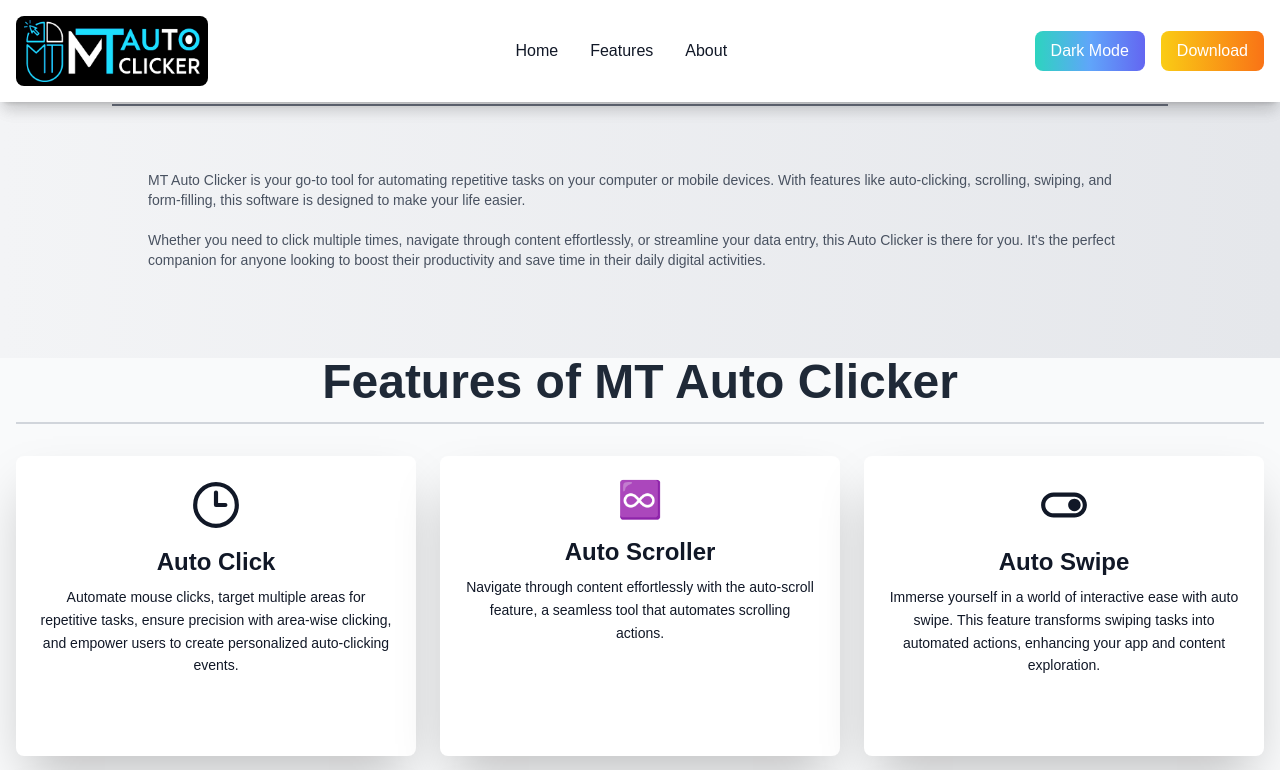
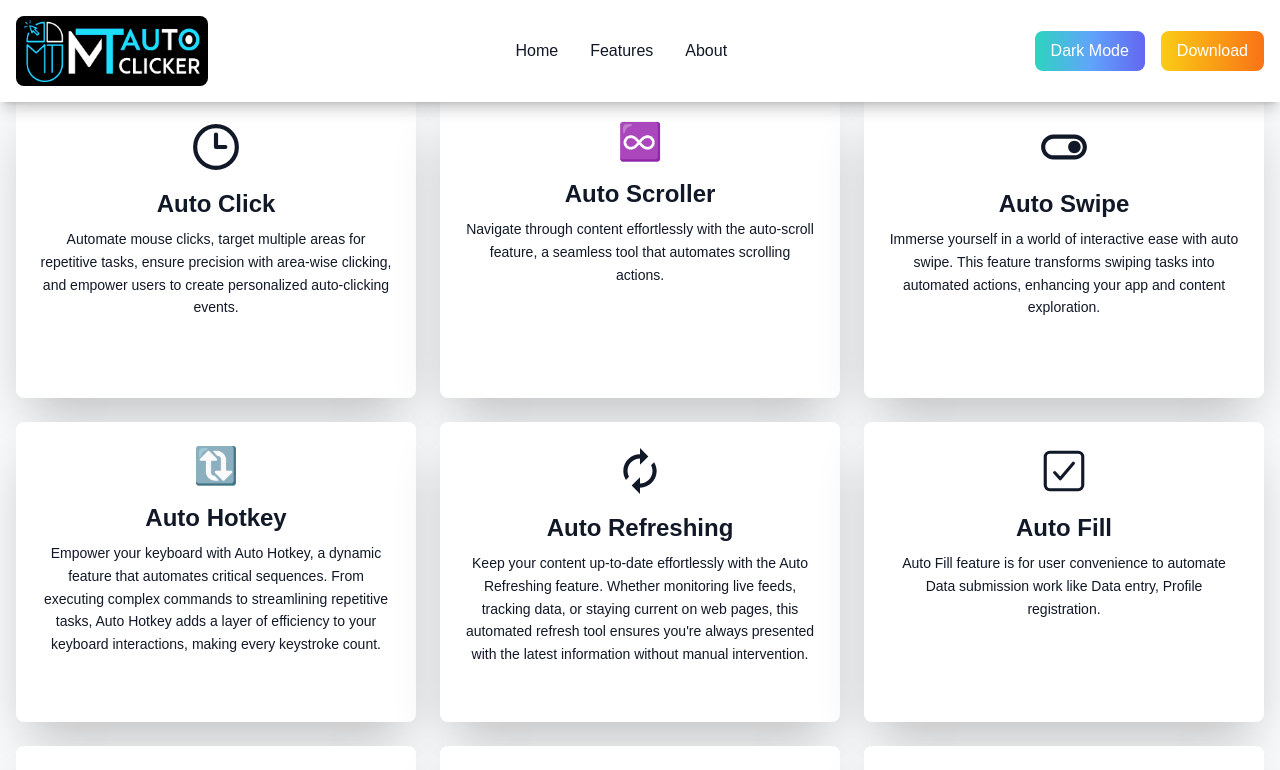
Before and after one commit to Ritik543/WebTreta-Assignment, a Next.js app: page / in a window 1280 px wide. Shown: the top 770 px of the page. Built offline with nearby package versions, Linux system fonts and the light colour scheme.

Commit message:
Update Herosection.js

```diff
--- a/src/app/components/Herosection.js
+++ b/src/app/components/Herosection.js
@@ -1,41 +1,116 @@
-export default function Herosection({ isDarkMode }) {
+"use client";
+import Head from "next/head";
+import { MdOutlineTouchApp } from "react-icons/md";
+import { MdOutlineZoomIn } from "react-icons/md";
+import { TbCapture } from "react-icons/tb";
+import { MdOutlineToggleOn } from "react-icons/md";
+import { MdAutorenew } from "react-icons/md";
+import { LuClock3 } from "react-icons/lu";
+import { IoCheckboxOutline } from "react-icons/io5";
+
+export default function Features({ isDarkMode }) {
+  return (
+    <>
+      <Head>
+        <title>Features of MT Auto Clicker</title>
+      </Head>
+      <main
+        className={`min-h-screen flex items-center justify-center px-4 ${
+          isDarkMode ? "bg-gray-900" : "bg-gray-50"
+        }`}
+      >
+        <section className="max-w-7xl w-full">
+          <h1
+            className={`text-3xl sm:text-4xl md:text-5xl font-bold text-center mb-8 ${
+              isDarkMode ? "text-gray-100" : "text-gray-800"
+            }`}
+          >
+            Features of MT Auto Clicker
+            <hr
+              className={`my-4 border-t-2 ${
+                isDarkMode ? "border-blue-600" : "border-gray-300"
+              }`}
+            />
+          </h1>
+          <div className="grid gap-6 grid-cols-1 sm:grid-cols-2 lg:grid-cols-3 xl:grid-cols-3">
+            <FeatureCard
+              icon={<LuClock3 size={50} />}
+              title="Auto Click"
+              description="Automate mouse clicks, target multiple areas for repetitive tasks, ensure precision with area-wise clicking, and empower users to create personalized auto-clicking events."
+              isDarkMode={isDarkMode}
+            />
+            <FeatureCard
+              icon="♾️"
+              title="Auto Scroller"
+              description="Navigate through content effortlessly with the auto-scroll feature, a seamless tool that automates scrolling actions."
+              isDarkMode={isDarkMode}
+            />
+            <FeatureCard
+              icon={<MdOutlineToggleOn size={50} />}
+              title="Auto Swipe"
+              description="Immerse yourself in a world of interactive ease with auto swipe. This feature transforms swiping tasks into automated actions, enhancing your app and content exploration."
+              isDarkMode={isDarkMode}
+            />
+            <FeatureCard
+              icon="🔃"
+              title="Auto Hotkey"
+              description="Empower your keyboard with Auto Hotkey, a dynamic feature that automates critical sequences. From executing complex commands to streamlining repetitive tasks, Auto Hotkey adds a layer of efficiency to your keyboard interactions, making every keystroke count."
+              isDarkMode={isDarkMode}
+            />
+            <FeatureCard
+              icon={<MdAutorenew size={50} />}
+              title="Auto Refreshing"
+              description="Keep your content up-to-date effortlessly with the Auto Refreshing feature. Whether monitoring live feeds, tracking data, or staying current on web pages, this automated refresh tool ensures you're always presented with the latest information without manual intervention."
+              isDarkMode={isDarkMode}
+            />
+            <FeatureCard
+              icon={<IoCheckboxOutline size={50} />}
+              title="Auto Fill"
+              description="Auto Fill feature is for user convenience to automate Data submission work like Data entry, Profile registration."
+              isDarkMode={isDarkMode}
+            />
+            <FeatureCard
+              icon={<MdOutlineZoomIn size={50} />}
+              title="Zoom In and Zoom Out"
+              description="Precision meets simplicity with the Zoom In and Zoom Out features. Dive into details or get a broader perspective effortlessly by automating the zoom functions."
+              isDarkMode={isDarkMode}
+            />
+            <FeatureCard
+              icon={<MdOutlineTouchApp size={50} />}
+              title="Touch and Hold"
+              description="Unleash the power of prolonged interactions with the Touch and Hold feature. Perfect for tasks requiring extended presses, this feature automates the touch-and-hold action."
+              isDarkMode={isDarkMode}
+            />
+            <FeatureCard
+              icon={<TbCapture size={50} />}
+              title="Capturing Screenshots"
+              description="Capture screenshots based on user needs, allowing simultaneous use during tasks without disruption. Utilize this feature alongside other functions for a seamless multitasking experience."
+              isDarkMode={isDarkMode}
+            />
+          </div>
+        </section>
+      </main>
+    </>
+  );
+}
+
+function FeatureCard({ icon, title, description, isDarkMode }) {
   return (
     <div
-        className={`p-4 sm:p-6 md:p-10 ${
+      className={`p-6 rounded-lg shadow-2xl flex flex-col justify-between h-[300px]
+        ${isDarkMode ? "bg-gray-800 text-gray-100" : "bg-white text-gray-900"}
+        hover:scale-105 transition-all duration-300 ${
           isDarkMode
-            ? "bg-gradient-to-r from-gray-900 via-gray-800 to-black text-white"
-            : "bg-gradient-to-r from-gray-100 to-gray-200 text-black" // Light mode with neutral colors
-        } transition-all duration-500`}
+            ? "hover:bg-blue-700 hover:text-blue-300"
+            : "hover:bg-blue-500 hover:text-white"
+        } hover:translate-y-[-10px]`} // Add translation on hover to simulate crawling effect
     >
-        <h2
-          className={`text-3xl sm:text-4xl font-semibold mx-auto text-center mb-6 ${
-            isDarkMode ? "text-white" : "text-black" // Light mode text color
-          } transition-all duration-500 transform hover:scale-105`}
-        >
-          What is MT Auto Clicker?
-        </h2>
-
-        <hr
-          className={`my-4 border-t-2 w-[95%] sm:w-[88%] mx-auto ${
-            isDarkMode ? "border-blue-600" : "border-gray-500" // Changed to gray in light mode
-          } transition-all duration-300`}
-        />
-
-        <p
-          className={`text-sm sm:text-md p-6 sm:p-12 sm:w-[90%] mx-auto ${
-            isDarkMode ? "text-gray-300" : "text-gray-700" // Darker text color for better readability in light mode
-          } transition-all duration-500 opacity-90 hover:opacity-100`}
-        >
-          MT Auto Clicker is your go-to tool for automating repetitive tasks on
-          your computer or mobile devices. With features like auto-clicking,
-          scrolling, swiping, and form-filling, this software is designed to make
-          your life easier.
-          <br />
-          <br />
-          Whether you need to click multiple times, navigate through content
-          effortlessly, or streamline your data entry, this Auto Clicker is there
-          for you. It's the perfect companion for anyone looking to boost their
-          productivity and save time in their daily digital activities.
+      <div className="text-4xl mb-4 flex items-center justify-center">{icon}</div>
+      <h3 className="text-xl sm:text-2xl mx-auto text-center font-semibold mb-2">
+        {title}
+      </h3>
+      <p className="text-sm sm:text-md text-center leading-relaxed flex-grow">
+        {description}
       </p>
     </div>
   );
```
Lines whose indentation alone changed are shown as unchanged.
